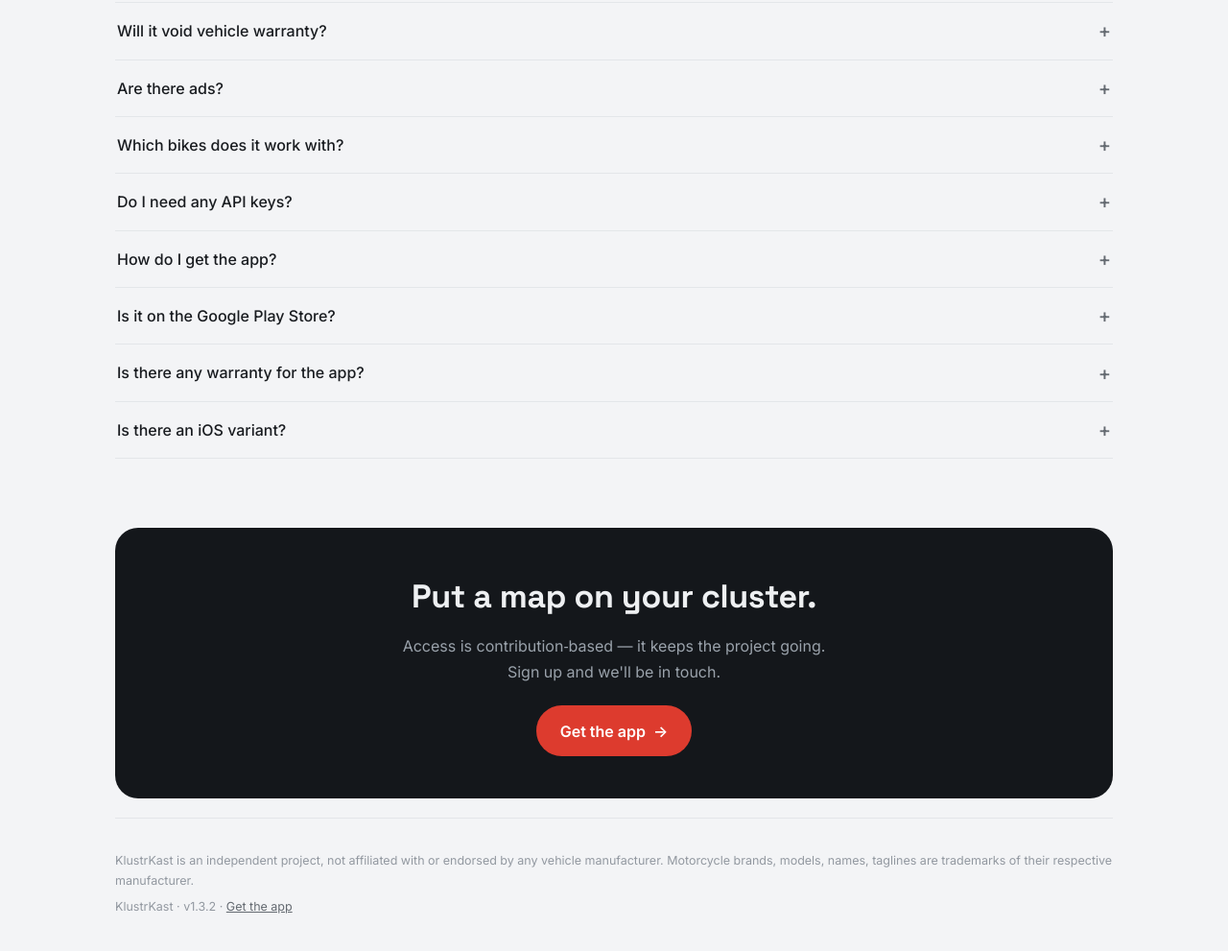
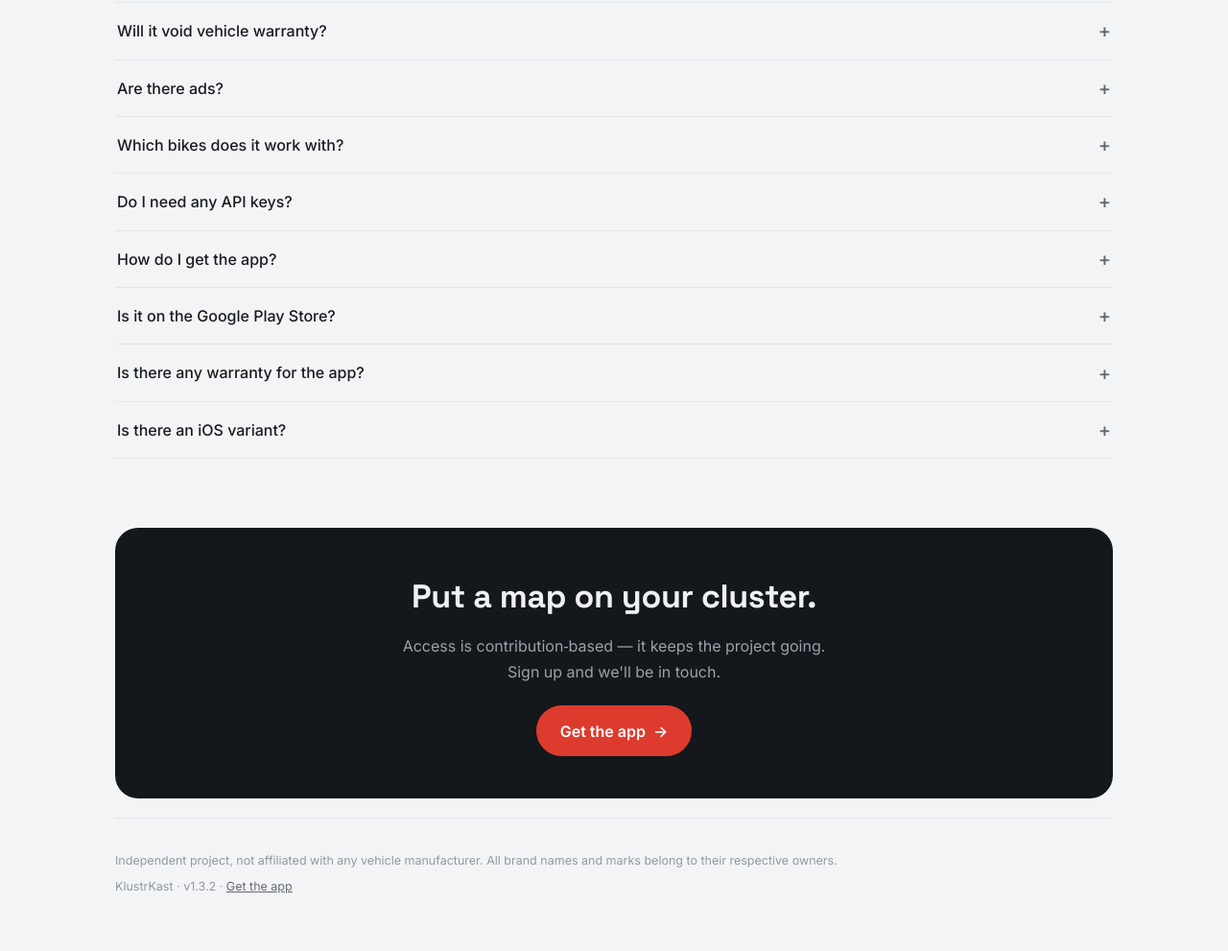
Before and after one commit to rajeshpanda/klustrkast-welcome, a plain HTML site: page index.html in a window 1280 px wide. Shown: the part 3312-4303 px from the top of the page at 96% size. Drawn offline with Linux system fonts and the light colour scheme.

Commit message:
Compact footer disclaimer
Co-Authored-By: Claude Opus 4.8 <noreply@anthropic.com>

```diff
--- a/index.html
+++ b/index.html
@@ -402,7 +402,7 @@ a:focus-visible,button:focus-visible,summary:focus-visible{outline:2px solid var
 <div class="band">
   <div class="wrap">
     <footer>
-      <p>KlustrKast is an independent project, not affiliated with or endorsed by any vehicle manufacturer. Motorcycle brands, models, names, taglines are trademarks of their respective manufacturer.</p>
+      <p>Independent project, not affiliated with any vehicle manufacturer. All brand names and marks belong to their respective owners.</p>
       <p>KlustrKast · v1.3.2 · <a href="https://forms.gle/VRF4mDtzG1sufM9z8" target="_blank" rel="noopener">Get the app</a></p>
     </footer>
   </div>
```
